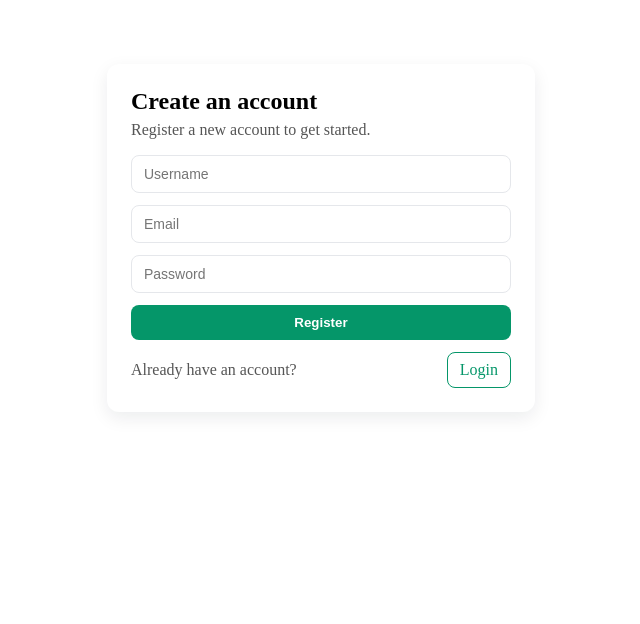
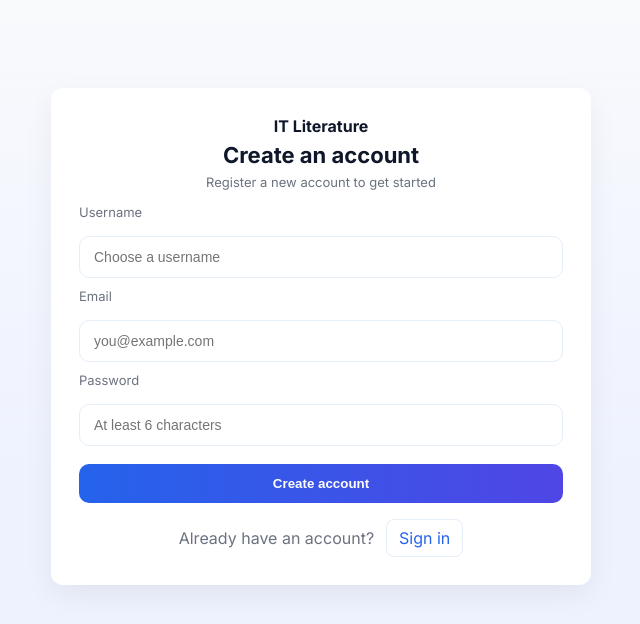
Before and after one commit to yafiar/pweb-reactjs-p36-2025, a React (Vite) app in the folder client/: page /register in a window 1280 px wide. Shown: the top 624 px of the page, without its empty margins (319-959 px from the left). Built offline with nearby package versions, Linux system fonts and the light colour scheme; no server answers.

Commit message:
Update login register page

```diff
--- a/client/index.html
+++ b/client/index.html
@@ -4,7 +4,7 @@
   <head>
     <meta charset="UTF-8" />
     <meta name="viewport" content="width=device-width, initial-scale=1.0" />
-    <title>IT Literature Shop</title>
+    <title>IT Literature</title>
   </head>
   <body>
     <div id="root"></div>
--- a/client/src/components/Navbar.tsx
+++ b/client/src/components/Navbar.tsx
@@ -9,21 +9,21 @@ export default function Navbar() {
   if (isAuthPage) return null
 
   return (
-    <nav style={{ display: 'flex', justifyContent: 'space-between', alignItems: 'center', marginBottom: 24, padding: '12px 16px', background: '#f8fafc', borderRadius: 8 }}>
-      <div style={{ display: 'flex', gap: 16, alignItems: 'center' }}>
-        <Link to="/books" style={{ fontWeight: 600, color: '#111827' }}>Books</Link>
-        <Link to="/transactions" style={{ color: '#374151' }}>Transactions</Link>
+    <nav className="navbar">
+      <div className="nav-left">
+        <Link to="/books">Books</Link>
+        <Link to="/transactions">Transactions</Link>
       </div>
-      <div style={{ display: 'flex', gap: 12, alignItems: 'center' }}>
+      <div className="nav-right">
         {isAuthenticated && user ? (
           <>
-            <span style={{ opacity: 0.9, fontWeight: 600 }}>{(user as any).username || user.email}</span>
-            <button onClick={logout} style={{ padding: '6px 10px', borderRadius: 8, border: '1px solid #e5e7eb', background: '#fff', cursor: 'pointer' }}>Logout</button>
+            <span className="user-badge">{(user as any).username || user.email}</span>
+            <button onClick={logout} className="logout-btn">Logout</button>
           </>
         ) : (
           <>
-            <Link to="/login" style={{ color: '#2563eb' }}>Login</Link>
-            <Link to="/register" style={{ color: '#059669' }}>Register</Link>
+            <Link to="/login">Login</Link>
+            <Link to="/register">Register</Link>
           </>
         )}
       </div>
--- /dev/null
+++ b/client/src/index.css
@@ -0,0 +1,49 @@
+@import url('https://fonts.googleapis.com/css2?family=Inter:wght@300;400;600;700;800&display=swap');
+
+:root{
+  --bg-1: #f8fafc;
+  --bg-2: #eef2ff;
+  --card: #ffffff;
+  --muted: #6b7280;
+  --primary-1: #2563eb;
+  --primary-2: #4f46e5;
+  --success: #059669;
+}
+
+*{box-sizing: border-box}
+html,body,#root{height:100%;}
+body{
+  margin:0;
+  font-family: 'Inter', system-ui, -apple-system, 'Segoe UI', Roboto, 'Helvetica Neue', Arial;
+  background: linear-gradient(180deg,var(--bg-1) 0%, var(--bg-2) 60%);
+  color: #0f172a;
+  -webkit-font-smoothing:antialiased;
+}
+
+.app-wrapper{max-width:1100px;margin:0 auto;padding:24px}
+
+.auth-page{min-height:80vh;display:flex;align-items:center;justify-content:center;padding:32px}
+.auth-card{width:min(540px,96%);background:var(--card);border-radius:12px;padding:28px;box-shadow:0 10px 30px rgba(2,6,23,0.06)}
+.auth-header{text-align:center;margin-bottom:8px}
+.logo{font-weight:700;color:#0f172a;margin-bottom:6px}
+.auth-title{margin:0;font-size:22px}
+.auth-sub{margin-top:6px;color:var(--muted);font-size:13px}
+.toast{margin:12px 0;padding:10px;background:#f1f5f9;border-radius:8px;color:#334155;font-size:13px}
+
+.form{display:grid;gap:10px;margin-top:14px}
+.form .label{font-size:13px;color:var(--muted);margin-bottom:6px}
+.input{padding:12px 14px;border-radius:10px;border:1px solid #e6eef8;font-size:14px;outline:none}
+.input:focus{box-shadow:0 6px 18px rgba(79,70,229,0.08);border-color:var(--primary-1)}
+.primary{margin-top:8px;padding:12px 14px;border-radius:10px;color:#fff;border:none;cursor:pointer;font-weight:700;background:linear-gradient(90deg,var(--primary-1),var(--primary-2))}
+.ghost{padding:8px 12px;border-radius:8px;background:transparent;border:1px solid #e6eef8;color:var(--primary-1);text-decoration:none}
+.error{text-align:center;color:#dc2626;margin-top:8px}
+.auth-footer{display:flex;justify-content:center;gap:12px;align-items:center;margin-top:16px;color:var(--muted)}
+
+/* Navbar */
+.navbar{display:flex;justify-content:space-between;align-items:center;margin-bottom:24px;padding:12px 16px;background:rgba(255,255,255,0.6);border-radius:10px}
+.nav-left{display:flex;gap:16px;align-items:center}
+.nav-left a{font-weight:600;color:#111827;text-decoration:none}
+.nav-right{display:flex;gap:12px;align-items:center}
+.nav-right a{color:var(--primary-1);text-decoration:none}
+.user-badge{opacity:0.9;font-weight:600}
+.logout-btn{padding:6px 10px;border-radius:8px;border:1px solid #e5e7eb;background:#fff;cursor:pointer}
--- a/client/src/main.tsx
+++ b/client/src/main.tsx
@@ -4,6 +4,7 @@ import ReactDOM from 'react-dom/client'
 import { BrowserRouter } from 'react-router-dom'
 import App from './App'
 import { AuthProvider } from './context/AuthContext'
+import './index.css'
 
 ReactDOM.createRoot(document.getElementById('root')!).render(
   <React.StrictMode>
--- a/client/src/pages/Login.tsx
+++ b/client/src/pages/Login.tsx
@@ -29,22 +29,29 @@ export default function Login() {
     }
   }
   return (
-    <div style={styles.page}>
-      <div style={styles.card}>
-        <h2 style={styles.title}>Welcome back</h2>
-  <p style={{ marginTop: 0, color: '#555' }}>Sign in to continue to your account.</p>
-  {location.state?.from && <p style={{ opacity: 0.8, fontSize: 13 }}>Please login to access: <strong>{from}</strong></p>}
+    <div className="auth-page">
+      <div className="auth-card">
+        <header className="auth-header">
+          <h2 className="auth-title">Welcome back</h2>
+          <p className="auth-sub">Sign in to continue to your account</p>
+        </header>
 
-        <form onSubmit={onSubmit} style={styles.form}>
-          <input style={styles.input} placeholder="Email" value={email} onChange={(e: React.ChangeEvent<HTMLInputElement>)=>setEmail(e.target.value)} type="email" />
-          <input style={styles.input} placeholder="Password" value={password} onChange={(e: React.ChangeEvent<HTMLInputElement>)=>setPassword(e.target.value)} type="password" />
-          <button style={{ ...styles.button, background: '#2563eb' }} type="submit" disabled={loading}>{loading ? 'Processing...' : 'Login'}</button>
-          {error && <p style={{ color: 'crimson', textAlign: 'center' }}>{error}</p>}
+        {location.state?.from && <div className="toast">Please login to access: <strong>{from}</strong></div>}
+
+        <form onSubmit={onSubmit} className="form">
+          <label className="label" htmlFor="email">Email</label>
+          <input id="email" className="input" placeholder="you@example.com" value={email} onChange={(e: React.ChangeEvent<HTMLInputElement>)=>setEmail(e.target.value)} type="email" autoComplete="email" />
+
+          <label className="label" htmlFor="password">Password</label>
+          <input id="password" className="input" placeholder="Enter your password" value={password} onChange={(e: React.ChangeEvent<HTMLInputElement>)=>setPassword(e.target.value)} type="password" autoComplete="current-password" />
+
+          <button className="primary" type="submit" disabled={loading}>{loading ? 'Processing...' : 'Sign in'}</button>
+          {error && <p className="error">{error}</p>}
         </form>
 
-        <div style={styles.footer}>
-          <span style={{ color: '#555' }}>Don't have an account?</span>
-          <Link to="/register" style={styles.linkButton}>Register</Link>
+        <div className="auth-footer">
+          <span>Don't have an account?</span>
+          <Link to="/register" className="ghost">Create account</Link>
         </div>
       </div>
     </div>
@@ -52,12 +59,18 @@ export default function Login() {
 }
 
 const styles: Record<string, any> = {
-  page: { display: 'flex', justifyContent: 'center', alignItems: 'center', padding: '40px 16px' },
-  card: { width: 380, padding: 24, borderRadius: 12, boxShadow: '0 6px 18px rgba(15,23,42,0.08)', background: '#fff' },
-  title: { margin: 0, marginBottom: 6 },
-  form: { display: 'grid', gap: 12, marginTop: 12 },
-  input: { padding: '10px 12px', borderRadius: 8, border: '1px solid #e5e7eb', outline: 'none', fontSize: 14 },
-  button: { padding: '10px 12px', borderRadius: 8, color: '#fff', border: 'none', cursor: 'pointer', fontWeight: 600 },
-  footer: { display: 'flex', justifyContent: 'space-between', alignItems: 'center', marginTop: 12 },
-  linkButton: { padding: '8px 12px', background: 'transparent', border: '1px solid #2563eb', color: '#2563eb', borderRadius: 8, textDecoration: 'none', marginLeft: 8 }
+  pageModern: { minHeight: '80vh', display: 'flex', alignItems: 'center', justifyContent: 'center', padding: 24, background: 'linear-gradient(180deg,#f8fafc 0%, #eef2ff 60%)' },
+  cardModern: { width: 'min(520px, 96%)', padding: 28, borderRadius: 14, boxShadow: '0 10px 30px rgba(2,6,23,0.08)', background: '#ffffff' },
+  header: { marginBottom: 6, textAlign: 'center' },
+  logo: { fontWeight: 700, color: '#111827', marginBottom: 6 },
+  title: { margin: 0, fontSize: 22, color: '#0f172a' },
+  subtitle: { marginTop: 6, color: '#475569', fontSize: 13 },
+  toast: { margin: '12px 0', padding: 10, background: '#f1f5f9', borderRadius: 8, color: '#334155', fontSize: 13 },
+  form: { display: 'grid', gap: 10, marginTop: 14 },
+  label: { fontSize: 13, color: '#475569', marginBottom: 6 },
+  inputModern: { padding: '12px 14px', borderRadius: 10, border: '1px solid #e6eef8', outline: 'none', fontSize: 14, boxShadow: 'inset 0 1px 0 rgba(255,255,255,0.6)' },
+  primaryButton: { marginTop: 6, padding: '12px 14px', borderRadius: 10, color: '#fff', border: 'none', cursor: 'pointer', fontWeight: 700, background: 'linear-gradient(90deg,#2563eb,#4f46e5)' },
+  error: { color: '#dc2626', marginTop: 8, textAlign: 'center' },
+  footerModern: { display: 'flex', justifyContent: 'center', gap: 12, alignItems: 'center', marginTop: 16 },
+  ghostButton: { padding: '8px 12px', borderRadius: 8, background: 'transparent', border: '1px solid #e6eef8', color: '#2563eb', textDecoration: 'none' }
 }
--- a/client/src/pages/Register.tsx
+++ b/client/src/pages/Register.tsx
@@ -36,22 +36,31 @@ export default function Register() {
   }
 
   return (
-    <div style={styles.page}>
-      <div style={styles.card}>
-        <h2 style={styles.title}>Create an account</h2>
-        <p style={{ marginTop: 0, color: '#555' }}>Register a new account to get started.</p>
+    <div className="auth-page">
+      <div className="auth-card">
+        <header className="auth-header">
+          <div className="logo">IT Literature</div>
+          <h2 className="auth-title">Create an account</h2>
+          <p className="auth-sub">Register a new account to get started</p>
+        </header>
 
-        <form onSubmit={onSubmit} style={styles.form}>
-          <input style={styles.input} placeholder="Username" value={username} onChange={(e: React.ChangeEvent<HTMLInputElement>)=>setUsername(e.target.value)} />
-          <input style={styles.input} placeholder="Email" value={email} onChange={(e: React.ChangeEvent<HTMLInputElement>)=>setEmail(e.target.value)} type="email" />
-          <input style={styles.input} placeholder="Password" value={password} onChange={(e: React.ChangeEvent<HTMLInputElement>)=>setPassword(e.target.value)} type="password" />
-          <button style={{ ...styles.button, background: '#059669' }} type="submit" disabled={loading}>{loading ? 'Memproses...' : 'Register'}</button>
-          {error && <p style={{ color: 'crimson', textAlign: 'center' }}>{error}</p>}
+        <form onSubmit={onSubmit} className="form">
+          <label className="label" htmlFor="username">Username</label>
+          <input id="username" className="input" placeholder="Choose a username" value={username} onChange={(e: React.ChangeEvent<HTMLInputElement>)=>setUsername(e.target.value)} />
+
+          <label className="label" htmlFor="email">Email</label>
+          <input id="email" className="input" placeholder="you@example.com" value={email} onChange={(e: React.ChangeEvent<HTMLInputElement>)=>setEmail(e.target.value)} type="email" />
+
+          <label className="label" htmlFor="password">Password</label>
+          <input id="password" className="input" placeholder="At least 6 characters" value={password} onChange={(e: React.ChangeEvent<HTMLInputElement>)=>setPassword(e.target.value)} type="password" />
+
+          <button className="primary" type="submit" disabled={loading}>{loading ? 'Processing...' : 'Create account'}</button>
+          {error && <p className="error">{error}</p>}
         </form>
 
-        <div style={styles.footer}>
-          <span style={{ color: '#555' }}>Already have an account?</span>
-          <Link to="/login" style={styles.linkButton}>Login</Link>
+        <div className="auth-footer">
+          <span>Already have an account?</span>
+          <Link to="/login" className="ghost">Sign in</Link>
         </div>
       </div>
     </div>
```
